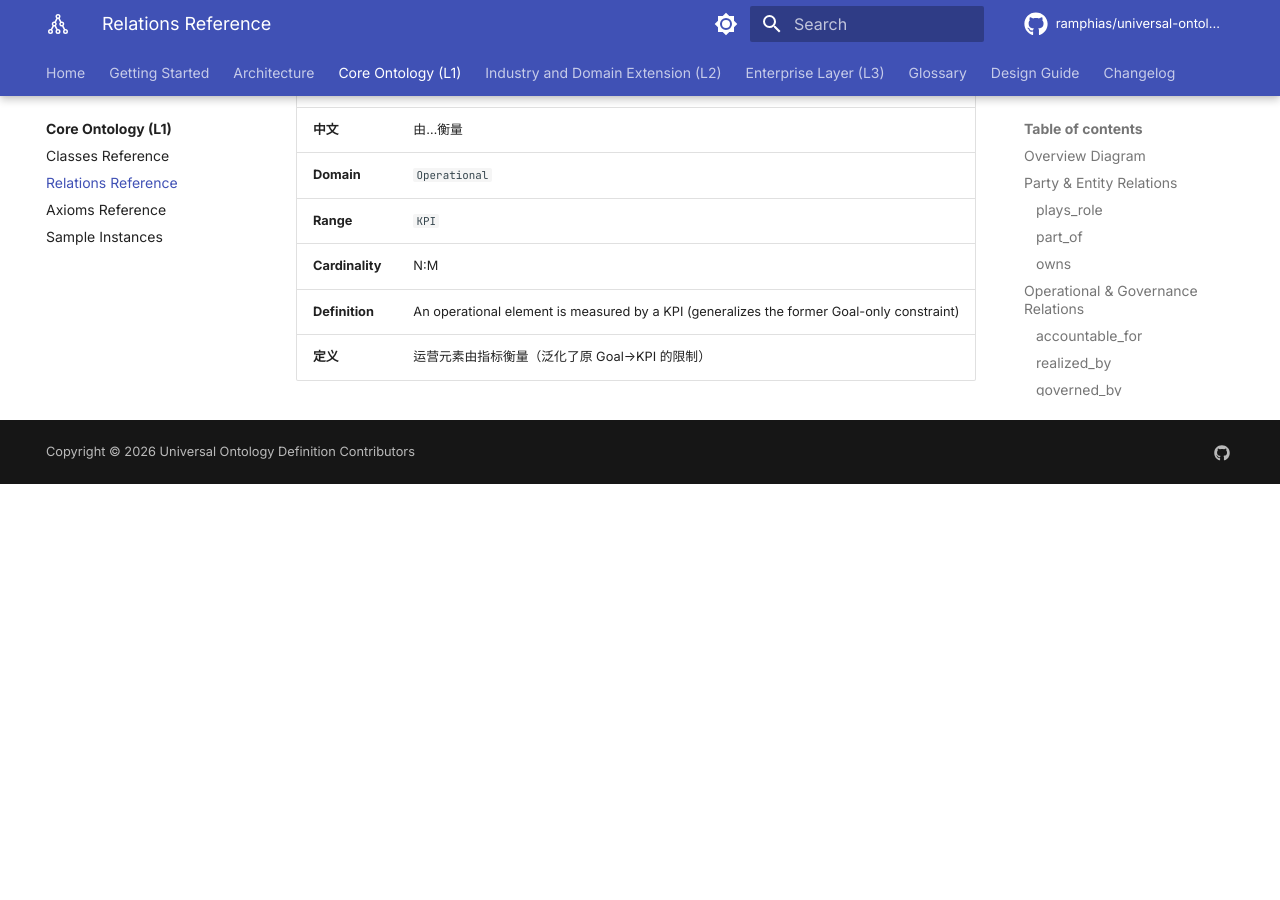
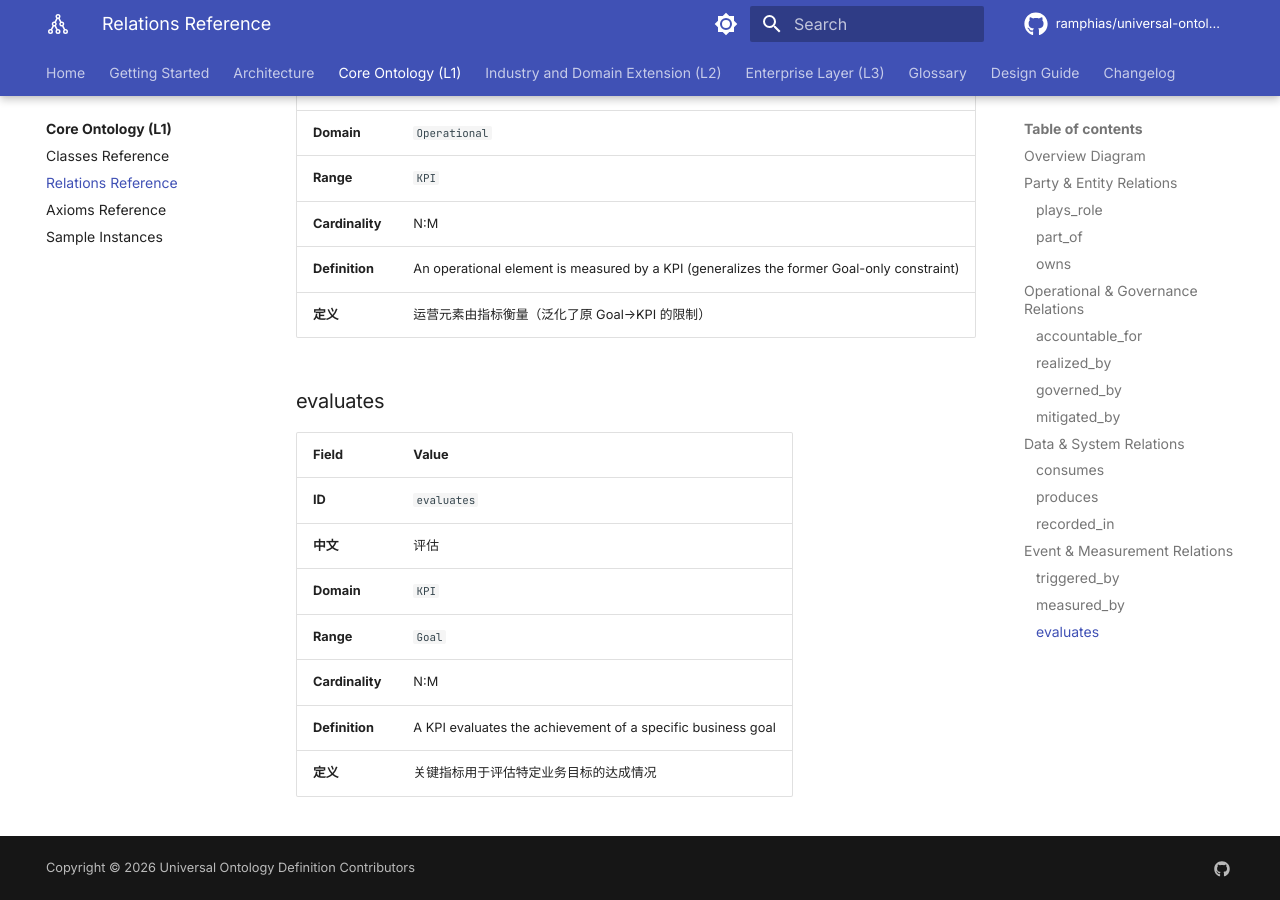
Before and after one commit to ramphias/universal-ontology-definition, an MkDocs documentation site: the page built from docs-site/core/relations.md, in a window 1280 px wide and 900 px high, scrolled down 6178 px. Built offline with MkDocs 1.6.1 and Material for MkDocs 9.7.7, drawn with Linux system fonts in a browser that asks for light colours; comment, search, counter and statistics services are not loaded; before the commit the page ends 6662 px from its top, so only the background shows below that; some of the changed text lies outside the part shown.

Commit message:
fix(core): relax part_of domain and add evaluates relation between KPI and Goal

````diff
--- a/docs-site/core/relations.md
+++ b/docs-site/core/relations.md
@@ -20,6 +20,7 @@
     Risk -->|mitigated_by| Control
     Event -->|triggered_by| Process
     Operational -->|measured_by| KPI
+    KPI -->|evaluates| Goal
 ```
 
 ---
@@ -181,3 +182,15 @@
 | **Cardinality** | N:M |
 | **Definition** | An operational element is measured by a KPI (generalizes the former Goal-only constraint) |
 | **定义** | 运营元素由指标衡量（泛化了原 Goal→KPI 的限制） |
+
+### evaluates
+
+| Field | Value |
+|:---|:---|
+| **ID** | `evaluates` |
+| **中文** | 评估 |
+| **Domain** | `KPI` |
+| **Range** | `Goal` |
+| **Cardinality** | N:M |
+| **Definition** | A KPI evaluates the achievement of a specific business goal |
+| **定义** | 关键指标用于评估特定业务目标的达成情况 |
````
Also changed, not shown: other parts of docs-site/core/relations.md (+3 -3 lines), docs-site/core/axioms.md (+1 -0 lines), 2 other files.
